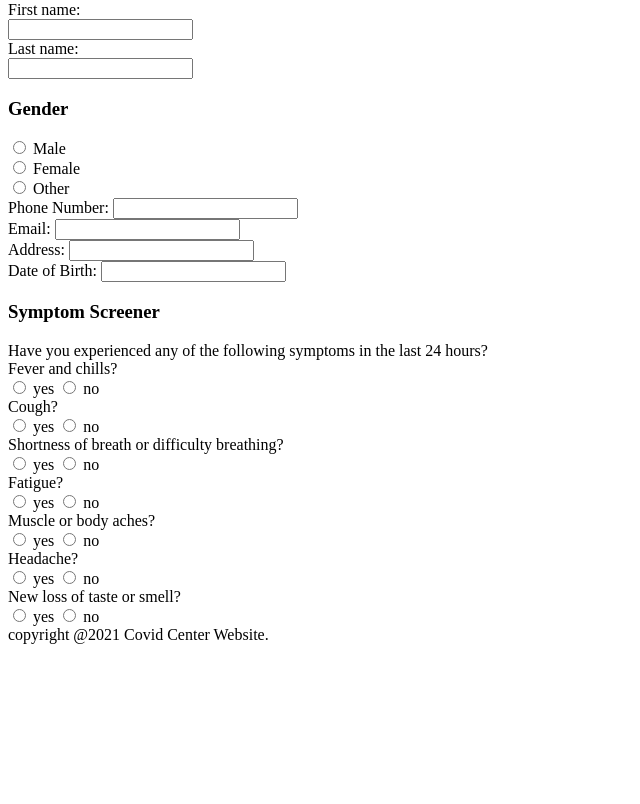
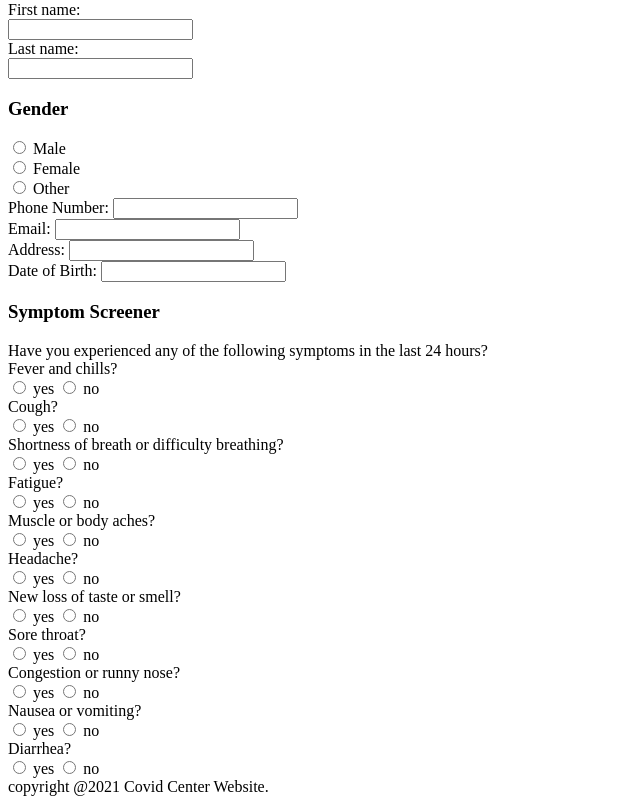
Before and after one commit to isaiahhaley0/webapp_spring2021_covid_center, a plain HTML site: page index.html in a window 1280 px wide. Shown: the part 79-883 px from the top of the page, without its empty margins (0-640 px from the left). Before the commit the page ends 800 px from the top, so only its background shows below. Drawn offline with Linux system fonts and the light colour scheme.

Commit message:
Update index.html
pt2 fin

```diff
--- a/index.html
+++ b/index.html
@@ -67,6 +67,27 @@
 				<label for ="smellYes">yes</label>
 				<input type = "radio" id = "smellNo" name = "smell" value = "no">
 				<label for ="smellNo">no</label><br>
+				<label for = "throat">Sore throat?</label><br>
+				<input type = "radio" id = "throatYes" name = "throat" value = "yes">
+				<label for ="throatYes">yes</label>
+				<input type = "radio" id = "throatNo" name = "throat" value = "no">
+				<label for ="smellNo">no</label><br>
+				<label for = "nose">Congestion or runny nose?</label><br>
+				<input type = "radio" id = "noseYes" name = "nose" value = "yes">
+				<label for ="noseYes">yes</label>
+				<input type = "radio" id = "noseNo" name = "nose" value = "no">
+				<label for ="noseNo">no</label><br>
+				<label for = "vomit">Nausea or vomiting?</label><br>
+				<input type = "radio" id = "vomitYes" name = "vomit" value = "yes">
+				<label for ="vomitYes">yes</label>
+				<input type = "radio" id = "vomitNo" name = "vomiit" value = "no">
+				<label for ="vomitNo">no</label><br>
+
+				<label for = "diarrhea">Diarrhea?</label><br>
+				<input type = "radio" id = "diarrheaYes" name = "diarrhea" value = "yes">
+				<label for ="diarrheaYes">yes</label>
+				<input type = "radio" id = "diarrheaNo" name = "diarrhea" value = "no">
+				<label for ="diarrheaNo">no</label><br>
 			</form>
 		</article>
 	</section>
```
